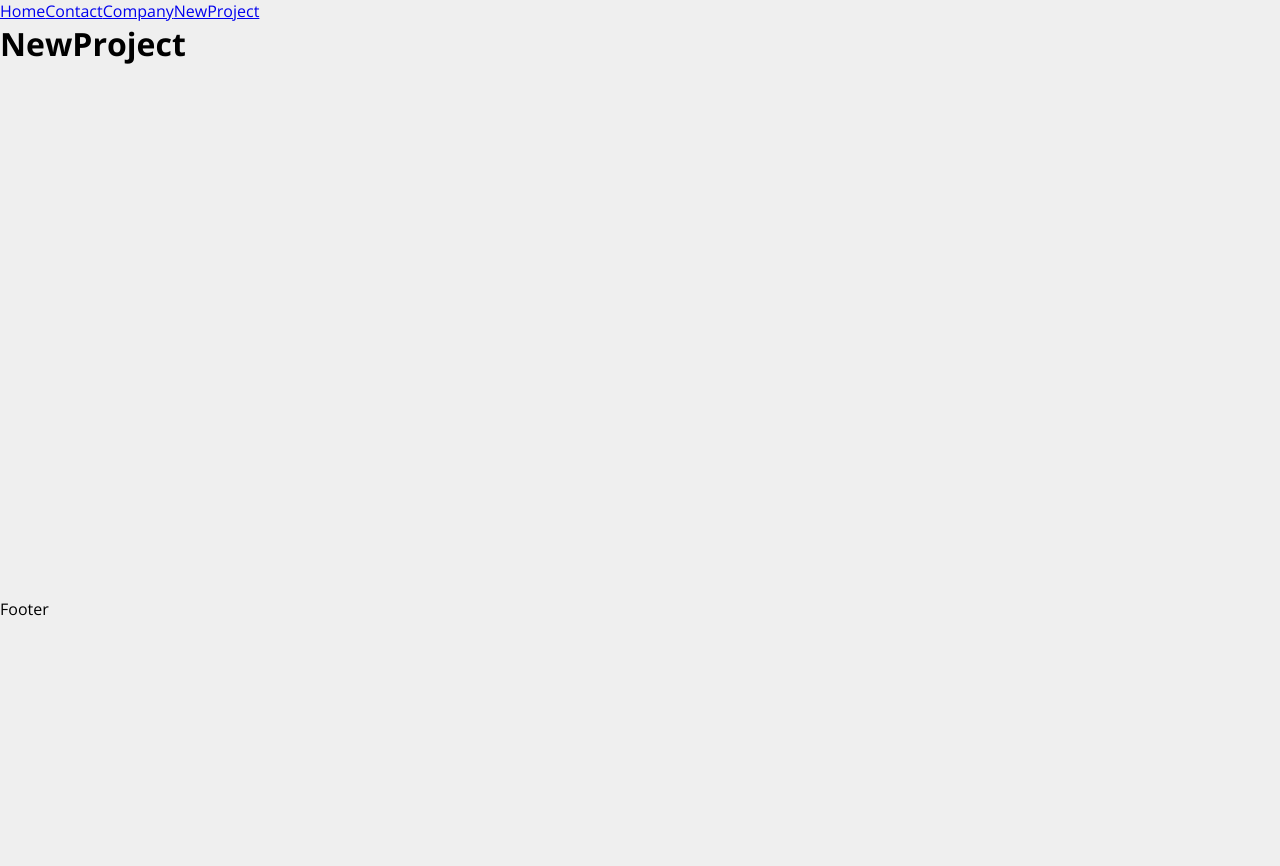
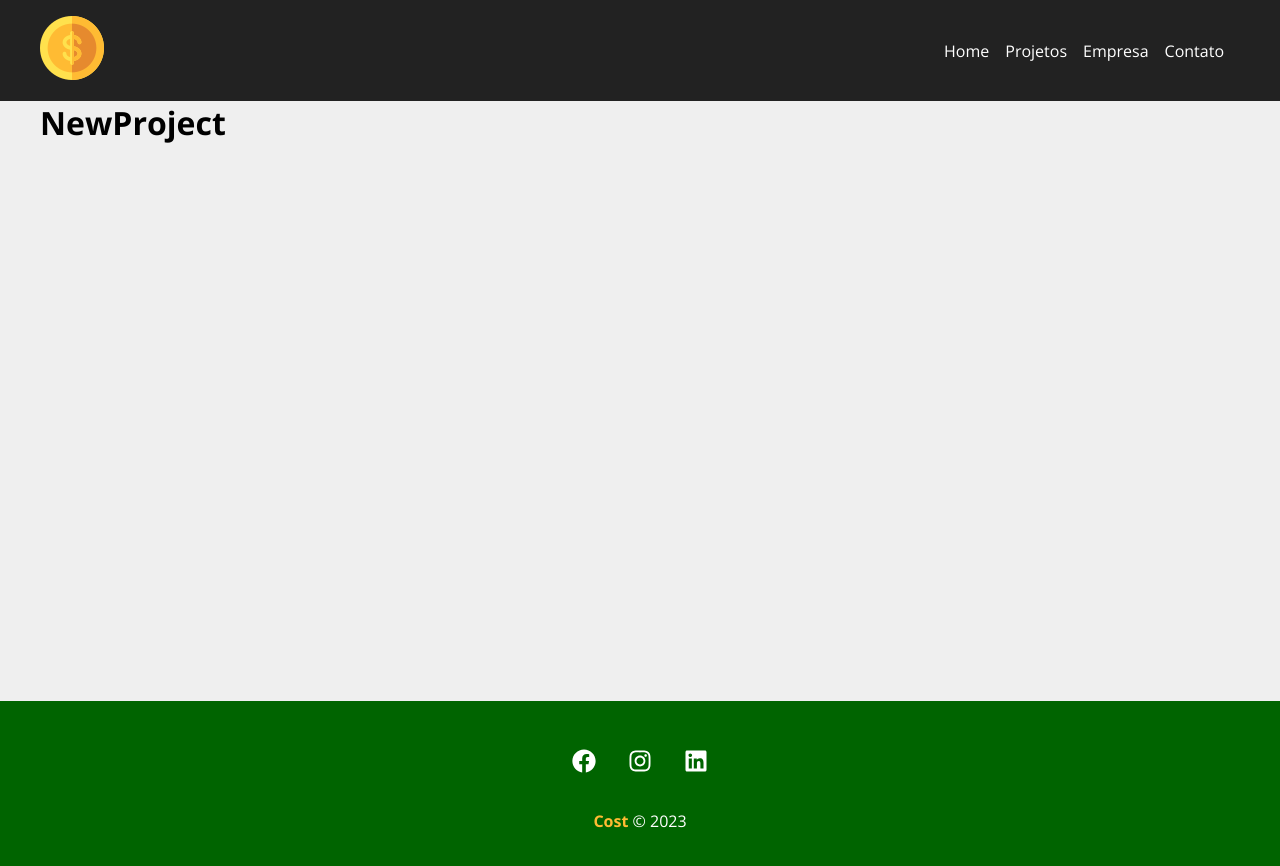
Before and after one commit to Dionizioo/Movie_Project, a React (Create React App) app: page /newProject in a window 1280 px wide. Shown: the top 866 px of the page. Before the commit the page ends 800 px from the top, so only its background shows below. Built offline with nearby package versions, Linux system fonts and the light colour scheme; the HTML template or start-up script is replaced by a standard one.

Commit message:
Aula 19
Navbar e Footer

```diff
--- a/src/App.js
+++ b/src/App.js
@@ -1,31 +1,33 @@
 import React from "react";
-import { BrowserRouter as Router, Switch, Route, Link } from "react-router-dom";
+import { BrowserRouter as Router, Switch, Route } from "react-router-dom";
 
 import Home from './components/pages/Home';
 import Company from './components/pages/Company';
 import Contact from './components/pages/Contact';
-import NewProject from './components/pages/Newproject';
+import NewProject from './components/pages/NewProject';
+import Projeto from "./components/pages/Projeto";
 
-import Conteiner from "./components/layout/Container";
+import Container from "./components/layout/Container";
+import Navbar from "./components/layout/Navbar"
+import Footer from "./components/layout/Footer"
+
+
+
 
 function App() {
   return (
     <Router>
-      <div>
-        <Link to="/">Home</Link>
-        <Link to="/contact">Contact</Link>
-        <Link to="/company">Company</Link>
-        <Link to="/NewProject">NewProject</Link>
-      </div>
+      <Navbar/>
       <Switch>
-      <Conteiner customClass ="min-height">
+      <Container customClass ="min-height">
         <Route exact path="/" component={Home} />
         <Route exact path="/company" component={Company} />
         <Route exact path="/contact" component={Contact} />
-        <Route exact path="/newproject" component={NewProject} />
-        </Conteiner>
+        <Route exact path="/projeto" component={Projeto} />
+        <Route exact path="/newProject" component={NewProject} />
+        </Container>
       </Switch>
-      <p>Footer</p>
+      <Footer/>
     </Router>
   );
 }
--- a/src/components/layout/Container.js
+++ b/src/components/layout/Container.js
@@ -1,10 +1,10 @@
-import styles from "./Conteiner.module.css"
+import styles from "./Container.module.css"
 
-function Conteiner(props){
+function Container(props){
     return(
-        <div className={`${styles.conteiner} ${styles[props.customClass]}`}>
+        <div className={`${styles.container} ${styles[props.customClass]}`}>
            {props.children}
         </div>
     )
 }
-export default Conteiner
+export default Container
--- /dev/null
+++ b/src/components/layout/Container.module.css
@@ -0,0 +1,20 @@
+.container {
+    width: 1200px;
+    display: flex;
+    justify-content: space-between;
+    margin: 0 auto;
+    flex-wrap: wrap;
+  }
+
+  .start {
+    justify-content: flex-start;
+  }
+
+  .column {
+    flex-direction: column;
+    justify-content: flex-start;
+  }
+
+  .min-height {
+    min-height: 75%;
+  }
--- /dev/null
+++ b/src/components/layout/Footer.js
@@ -0,0 +1,24 @@
+import {FaFacebook, FaInstagram, FaLinkedin} from 'react-icons/fa'
+
+import styles from './Footer.module.css'
+
+function Footer(){
+    return(
+    <footer className={styles.footer}>
+        <ul className={styles.social_list}>
+            <li>
+                <FaFacebook />
+            </li>
+            <li>
+                <FaInstagram />
+            </li>
+            <li>
+                <FaLinkedin />
+            </li>
+        </ul>
+        <p className={styles.copy_right}>
+            <span>Cost</span> &copy; 2023</p>
+    </footer>
+    )
+}
+export default Footer
--- /dev/null
+++ b/src/components/layout/Footer.module.css
@@ -0,0 +1,35 @@
+.footer{
+    background-color: darkgreen;
+    color: #fff;
+    padding: 3em;
+    text-align: center;
+
+}
+
+.social_list{
+    display: flex;
+    justify-content: center;
+    list-style-type: none;
+}
+
+.social_list li{
+    margin:  0 1em;
+}
+
+.social_list li:hover{
+ color: #ffbb33
+}
+
+.social_list svg{
+    font-size:  1.5em;
+    cursor: pointer;
+}
+
+.copy_right{
+    margin-top: 2em;
+}
+
+.copy_right span{
+    font-weight: bold;
+    color: #ffbb33
+}
--- /dev/null
+++ b/src/components/layout/Navbar.js
@@ -0,0 +1,33 @@
+import { Link } from "react-router-dom";
+import Container from "./Container";
+
+import styles from "./Navbar.module.css";
+import logo from "../../img/costs_logo.png";
+
+function Navbar() {
+  return (
+    <div className={styles.navbar}>
+      <Container>
+        <Link to="/">
+          <img src={logo} alt="Costs" />
+        </Link>
+        <ul className={styles.list}>
+          <li className={styles.item}>
+            <Link to="/">Home</Link>
+          </li>
+          <li className={styles.item}>
+            <Link to="/projeto">Projetos</Link>
+          </li>
+          <li className={styles.item}>
+            <Link to="/company">Empresa</Link>
+          </li>
+          <li className={styles.item}>
+            <Link to="/contact">Contato</Link>
+          </li>
+        </ul>
+      </Container>
+    </div>
+  );
+}
+
+export default Navbar;
--- /dev/null
+++ b/src/components/layout/Navbar.module.css
@@ -0,0 +1,26 @@
+.navbar {
+    display: flex;
+    justify-content: space-between;
+    background-color: #222;
+    padding: 1em;
+  }
+
+  .list {
+    display: flex;
+    list-style: none;
+    align-items: center;
+  }
+
+  .item {
+    margin-right: 1em;
+  }
+
+  .item a {
+    color: #fff;
+    text-decoration: none;
+  }
+
+  .item a:hover {
+    color: #ffbb33;
+    text-decoration: none;
+  }
--- /dev/null
+++ b/src/components/pages/Projeto.js
@@ -0,0 +1,6 @@
+function Projeto(){
+    return(
+       <><h1>Projetos teste</h1><h1>Teste</h1></>
+    )
+}
+export default Projeto
--- a/src/index.css
+++ b/src/index.css
@@ -9,3 +9,12 @@ html, body, #root{
   background-color: #efefef;
   height: 100%;
 }
+
+.star{
+  justify-content: flex-start;
+}
+
+.column{
+  flex-direction: column;
+  justify-content: flex-start;
+}
```
